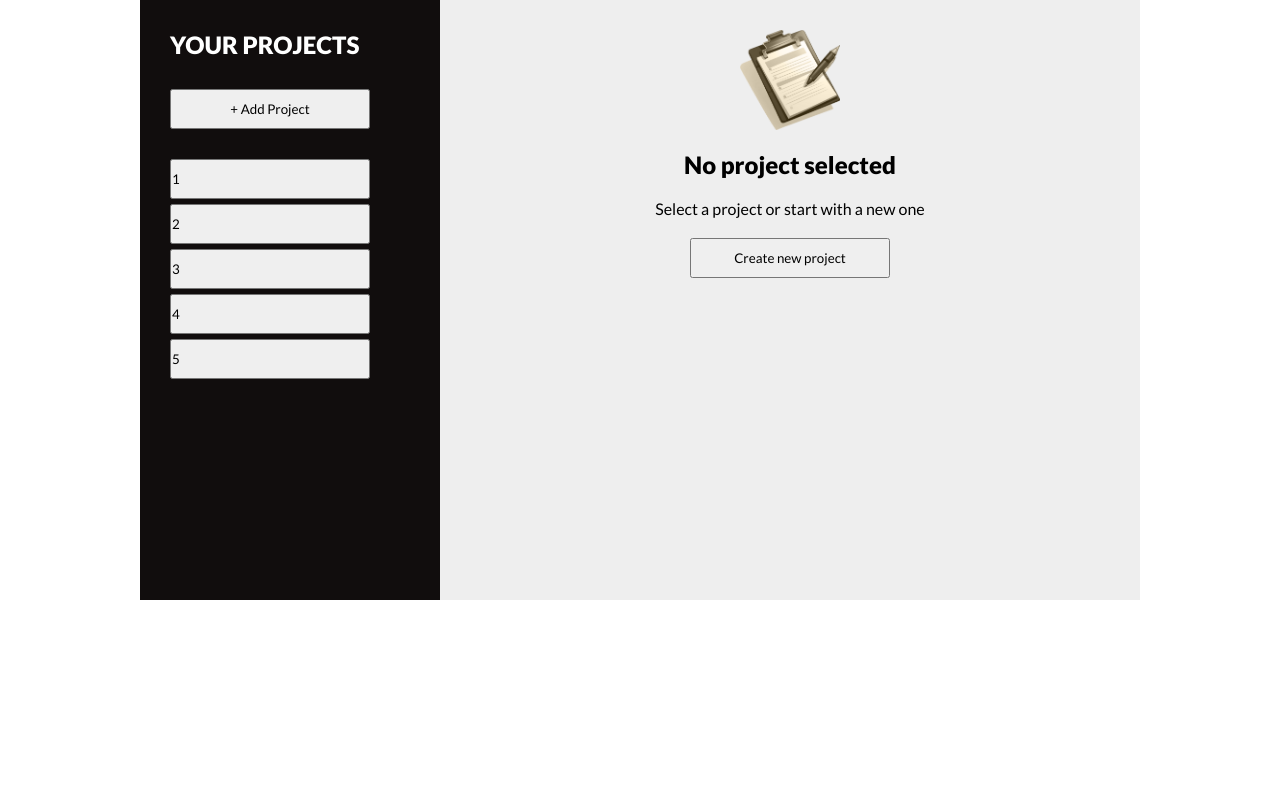
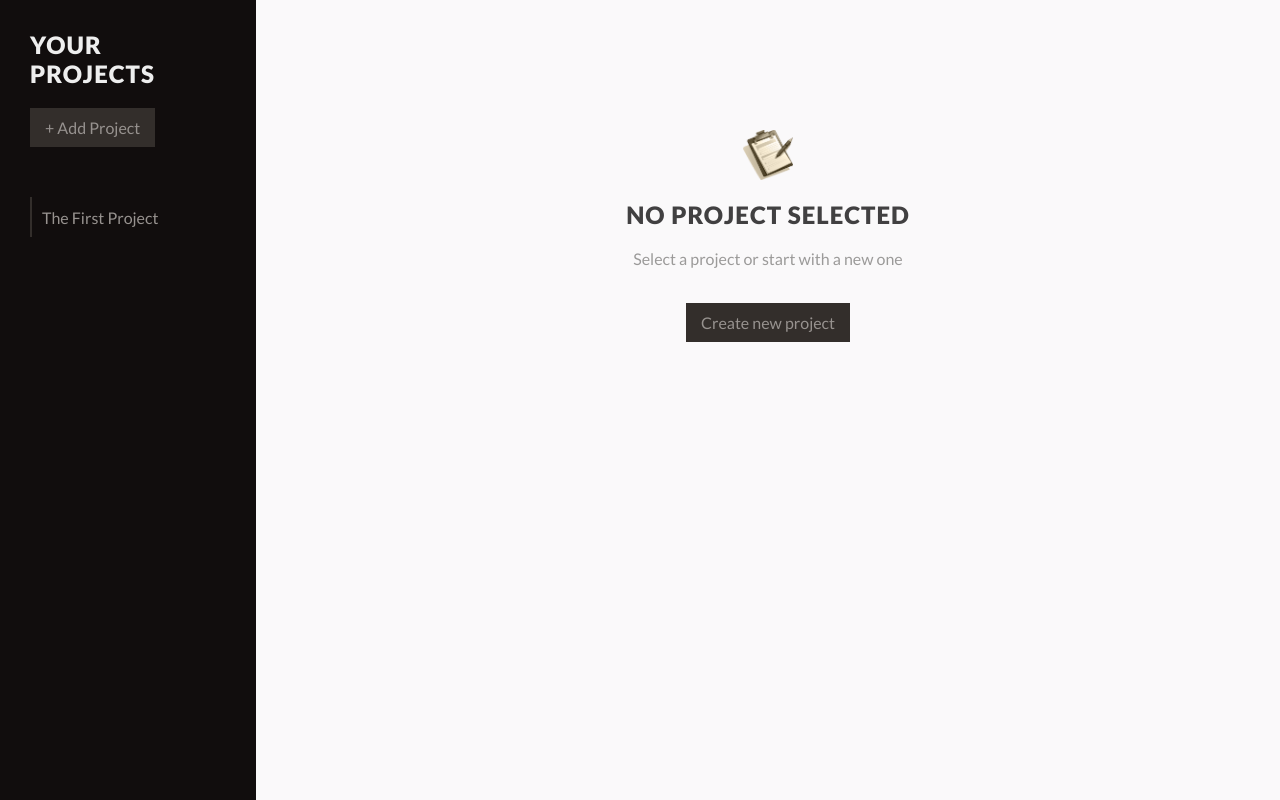
Before and after one commit to juicychicken877/ProjectManagmentApp, a React (Vite) app: page / in a window 1280 px wide. Built offline with nearby package versions, Linux system fonts and the light colour scheme.

Commit message:
style: whole app' style

```diff
--- a/src/App.jsx
+++ b/src/App.jsx
@@ -4,6 +4,7 @@ import NoProjectSelected from './components/NoProjectSelected.jsx';
 import ErrorDialog from './components/ErrorDialog.jsx';
 import Form from './components/Form.jsx';
 import ProjectView from './components/ProjectView.jsx';
+import MainWindow from './components/MainWindow.jsx';
 
 const FORM_VALUES = {
     nameInput: '',
@@ -14,35 +15,11 @@ const FORM_VALUES = {
 export default function App() {
     const [projects, setProjects] = useState([
         {
-            name: '1',
-            description: '1',
-            dueDate: '0001-01-01',
+            name: 'The First Project',
+            description: 'A new way to stay productive',
+            dueDate: '2024-04-01',
             tasks: [],
         },
-        {
-            name: '2',
-            description: '2',
-            dueDate: '0001-01-01',
-            tasks: [],
-        },
-        {
-            name: '3',
-            description: '1',
-            dueDate: '0001-01-01',
-            tasks: [],
-        },
-        {
-            name: '4',
-            description: '1',
-            dueDate: '0001-01-01',
-            tasks: [],
-        },
-        {
-            name: '5',
-            description: '1',
-            dueDate: '0001-01-01',
-            tasks: [],
-        }
     ]);
     const [selectedProject, setSelectedProject] = useState(null);
     const [formValues, setFormValues] = useState(FORM_VALUES);
@@ -168,15 +145,13 @@ export default function App() {
         <ErrorDialog
             ref={errorDialog}
         />
-
         <Projects
             handleClosingForm={handleClosingForm}
             handleOpeningForm={handleOpeningForm}
             handleSelectingProject={handleSelectingProject}
             projects={projects}
         />
-
-        <div className='mainWindow'>
+        <MainWindow>
             {!selectedProject && !isCreatingProject &&
                 <NoProjectSelected
                     handleOpeningForm={handleOpeningForm}
@@ -198,6 +173,6 @@ export default function App() {
                     ref={taskInput}
                 />
             }
-        </div>
+        </MainWindow>
     </main>
 }
--- a/src/assets/css/Form.module.css
+++ b/src/assets/css/Form.module.css
@@ -3,12 +3,23 @@
     display: flex;
     align-items: center;
     justify-content: end;
+    gap: 10px;
 }
 
 .buttons > button {
-    width: 100px;
-    height: 30px;
-    margin-bottom: 20px;
+    font-size: 18px;
+    padding-left: 15px;
+    padding-right: 15px;
+    padding-top: 10px;
+    padding-bottom: 10px;
+    border: none;
+    background-color: rgba(0,0,0,0);
+    text-transform: uppercase;
+}
+
+.buttons > button:last-child {
+    background-color: #332E2B;
+    color: #97928F;
 }
 
 form {
@@ -16,17 +27,30 @@ form {
 }
 
 label {
+    display:block;
+    color: #414041;
     text-transform: uppercase;
+    padding-top: 5px;
+    padding-bottom: 5px;
+}
+
+input, textarea {
+    padding-left: 5px;
+    padding-right: 5px;
+    box-sizing: border-box;
+    width: 100%;
+    border: 1px solid #9B9A99;
+    background-color: rgba(0,0,0,0);
+    margin-bottom: 15px;
 }
 
 input {
-    width: 100%;
     height: 30px;
-    margin-bottom: 15px;
 }
 
 textarea {
-    width: 100%;
-    height: 50px;
-    margin-bottom: 15px;
+    padding-top: 5px;
+    padding-bottom: 5px;
+    resize: none;
+    height: 60px;
 }
--- /dev/null
+++ b/src/assets/css/MainWindow.module.css
@@ -0,0 +1,11 @@
+.mainWindow {
+    float: left;
+    width: 80vw;
+    height: 100vh;
+    padding-left: 30px;
+    padding-top: 30px;
+    padding-bottom: 10px;
+    padding-right: 30px;
+    background-color: #FAF9FA;
+    box-sizing: border-box;
+}
--- a/src/assets/css/NoProjectSelected.module.css
+++ b/src/assets/css/NoProjectSelected.module.css
@@ -4,14 +4,32 @@
     justify-content: center;
     row-gap: 20px;
     flex-direction: column;
+    margin-top: 100px;
 }
 
 .notSelected > img {
-    width: 100px;
-    height: 100px;
+    width: 50px;
+    height: 50px;
+}
+
+.notSelected > p {
+    color: #9B9A99;
+}
+
+.notSelected > h2 {
+    color: #414041;
+    text-transform: uppercase;
+    letter-spacing: 1px;
 }
 
 .notSelected > button {
-    width: 200px;
-    height: 40px;
+    background-color: #332E2B;
+    color: #97928F;
+    border: none;
+    padding-top: 10px;
+    padding-bottom: 10px;
+    padding-left: 15px;
+    padding-right: 15px;
+    margin-top: 15px;
+    font-size: 16px;
 }
--- a/src/assets/css/ProjectView.module.css
+++ b/src/assets/css/ProjectView.module.css
@@ -7,7 +7,14 @@
 }
 
 .projectSelected > h2 {
+    color: #414041;
     text-transform: uppercase;
+    letter-spacing: 1px;
+    margin-bottom: 5px;
+}
+
+.projectSelected > span {
+    color: #9B9A99;
 }
 
 .projectSelected > h2:last-child {
@@ -15,40 +22,60 @@
 }
 
 .projectSelected > hr {
-    margin-top: 10px;
-    margin-bottom: 10px;
+    margin-top: 15px;
+    height: 0px;
+    border: 1px solid #9B9A99;
+    margin-bottom: 25px;
 }
 
 .projectSelected > .deleteButton {
     position: absolute;
     top: 0;
     right: 0;
-    width: 100px;
-    height: 40px;
+    border: none;
+    padding-left: 10px;
+    padding-right: 10px;
+    font-size: 18px;
+    height: 25px;
+    background-color: rgba(0,0,0,0);
+    text-transform: uppercase;
+    color: red;
 }
 
 .projectSelected > input {
     margin-top: 10px;
-    width: 150px;
-    height: 25px;
+    width: 290px;
+    padding-left: 5px;
+    padding-right: 5px;
+    height: 30px;
+    background-color: rgba(0,0,0,0);
+    border: 1px solid #9B9A99;
 }
 
 .projectSelected > button {
     height: 25px;
+    text-transform: uppercase;
+    padding-left: 5px;
+    padding-right: 5px;
+    border: none;
+    background-color: rgba(0,0,0,0);
     margin-left: 10px;
 }
 
 .projectTasks {
+    margin-top: 30px;
     display: flex;
     justify-content: start;
     flex-direction: column;
-    row-gap: 2px;
+    row-gap: 8px;
 }
 
 .task {
-    width: 300px;
     height: 30px;
-    border: 1px solid black;
+    padding-left: 5px;
+    padding-right: 5px;
+    border-left: 2px solid #9B9A99;
+    text-transform: capitalize;
 }
 
 .task > p, .task > button {
@@ -56,11 +83,19 @@
 }
 
 .task > p {
-    width: 250px;
+    width: 300px;
+    line-height: 30px;
     height: 30px;
+    overflow: hidden;
 }
 
 .task > button {
-    width: 50px;
+    padding-left: 5px;
+    padding-right: 5px;
+    margin-left: 10px;
+    border: none;
+    color: red;
+    text-transform: uppercase;
+    background-color: rgba(0,0,0,0);
     height: 30px;
 }
--- a/src/assets/css/Projects.module.css
+++ b/src/assets/css/Projects.module.css
@@ -1,19 +1,21 @@
 /* Your projects section */
 .projects {
-    width: 240px;
+    width: 20vw;
+    height: 100vh;
     padding: 10px;
     padding-left: 30px;
     padding-right: 30px;
-    height: 580px;
     float: left;
     background-color: #110D0D;
+    box-sizing: border-box;
 }
 
 .projects > h2 {
     text-transform: uppercase;
-    color: white;
+    color: #eee;
+    letter-spacing: 1px;
     margin-top: 20px;
-    margin-bottom: 30px;
+    margin-bottom: 20px;
 }
 
 .projects > h2:hover {
@@ -21,20 +23,37 @@
 }
 
 .projects > button {
-    width: 200px;
-    height: 40px;
+    background-color: #332E2B;
+    color: #97928F;
+    border: none;
+    padding-top: 10px;
+    padding-bottom: 10px;
+    padding-left: 15px;
+    padding-right: 15px;
+    font-size: 16px;
 }
 
 .projectSection {
     display: flex;
-    padding-top: 30px;
+    padding-top: 50px;
     justify-content: start;
     row-gap: 5px;
     flex-direction: column;
 }
 
 .projectSection > button {
+    background-color: rgba(0,0,0,0);
+    color: #97928F;
+    overflow: hidden;
+    padding-left: 10px;
+    font-size: 16px;
+    border: none;
     width: 200px;
     height: 40px;
     text-align: left;
+    border-left: 2px solid #332E2B;
 }
+
+.active {
+    border-left: 2px solid #75706E;
+}
--- /dev/null
+++ b/src/components/MainWindow.jsx
@@ -0,0 +1,7 @@
+import styles from '../assets/css/MainWindow.module.css';
+
+export default function MainWindow({children}) {
+    return <div className={styles.mainWindow}>
+        {children}
+    </div>
+}
--- a/src/components/ProjectView.jsx
+++ b/src/components/ProjectView.jsx
@@ -5,14 +5,14 @@ const ProjectView = forwardRef(function ProjectView({ handleDeletingProject, han
 
     {/* Project selected */}
     return <div className={styles.projectSelected}>
-        <button className={styles.deleteButton} onClick={() => handleDeletingProject(selectedProject)}>Delete Project</button>
+        <button className={styles.deleteButton} onClick={() => handleDeletingProject(selectedProject)}>Delete</button>
         <h2>{selectedProject.name}</h2>
         <span>{selectedProject.dueDate}</span>
         <p>{selectedProject.description}</p>
         <hr></hr>
         <h2>Tasks</h2>
         <input type='text' ref={ref}></input>
-        <button onClick={handleAddingTask}>Add task</button>
+        <button onClick={handleAddingTask}>+ Add</button>
 
         {selectedProject.tasks.length <= 0 ? <p>This project does not have any tasks yet.</p>
             :
--- a/src/index.css
+++ b/src/index.css
@@ -4,19 +4,14 @@
     font-family: 'Lato', sans-serif;
 }
 
+button:hover {
+    cursor: pointer;
+}
+
 main {
+    width: 100vw;
+    height: 100vh;
     display: flex;
     align-items: center;
     justify-content: center;
 }
-
-.mainWindow {
-    float: left;
-    width: 640px;
-    padding-left: 30px;
-    padding-top: 30px;
-    padding-bottom: 10px;
-    padding-right: 30px;
-    height: 560px;
-    background-color: #eee;
-}
```
Also changed, not shown: src/components/Projects.jsx (+7 -1 lines).
